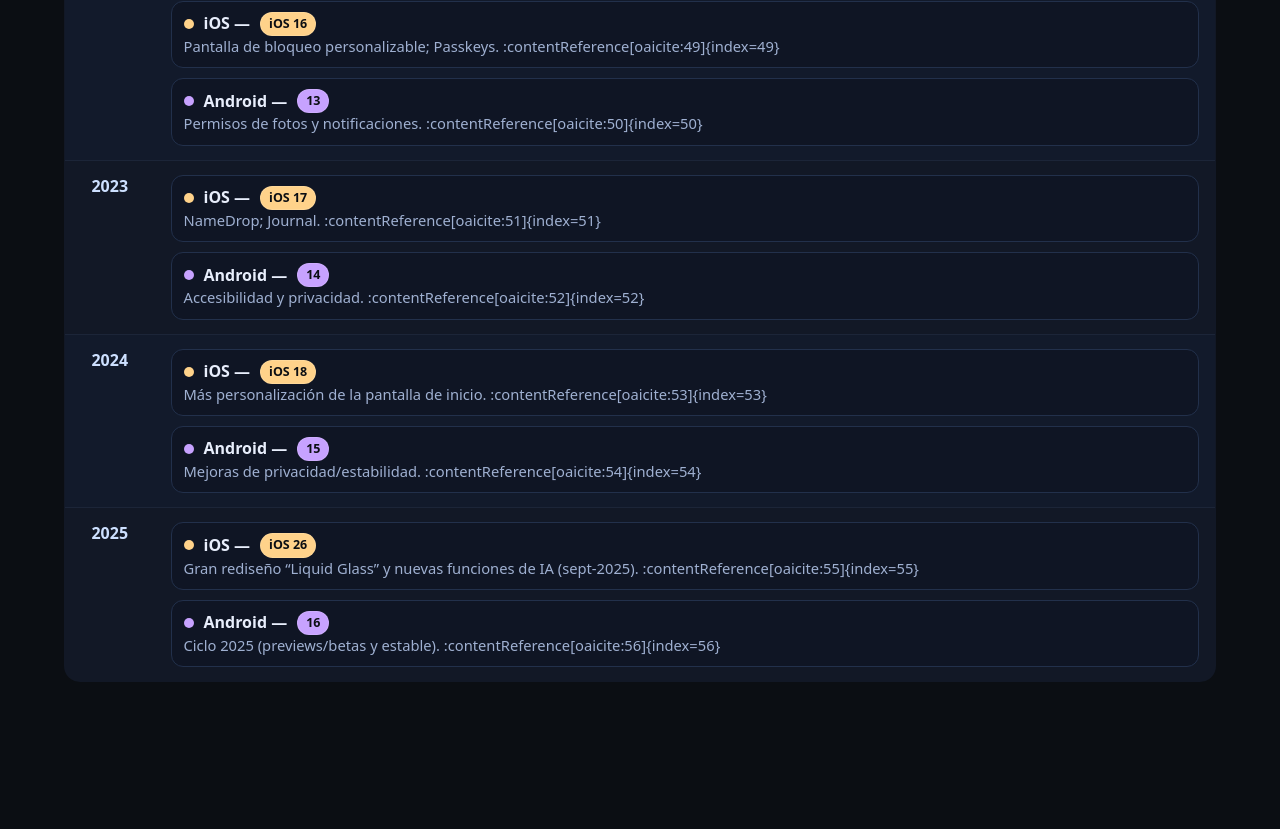
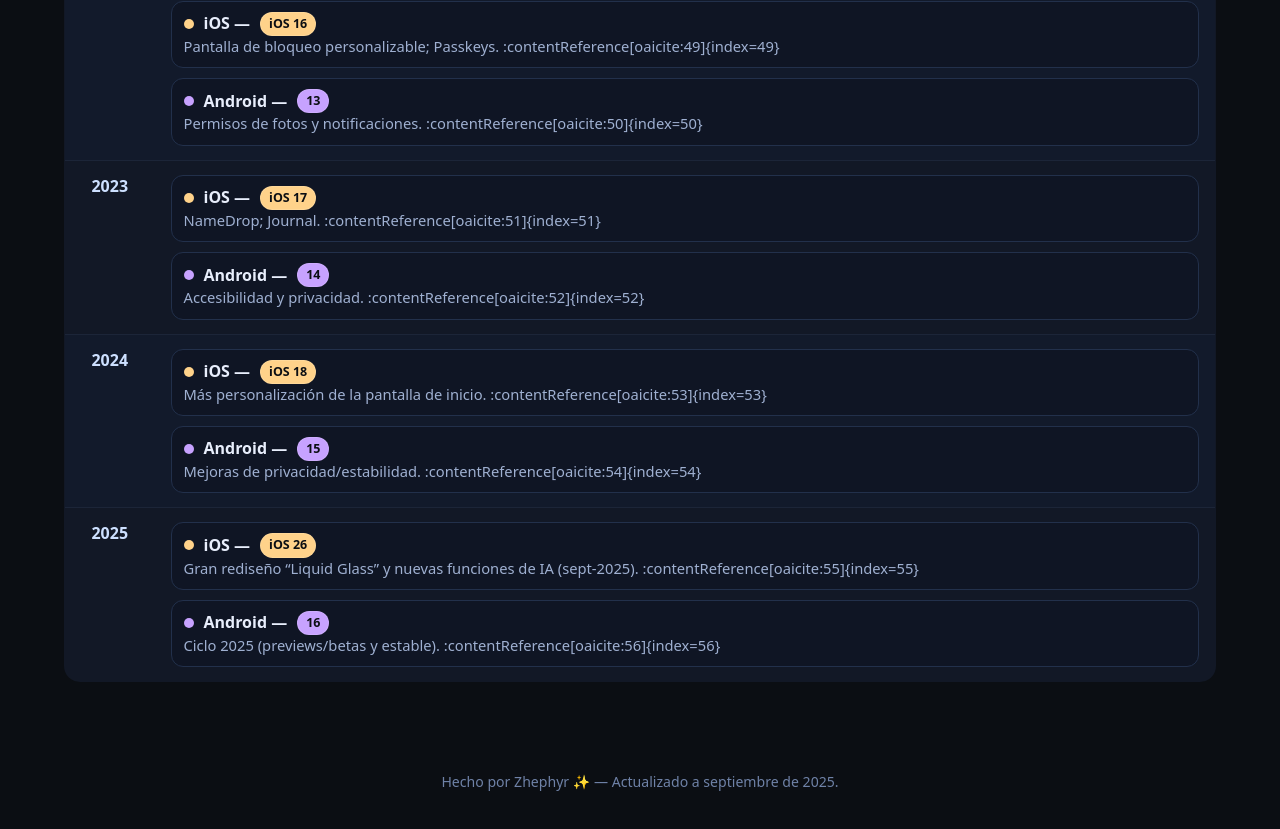
Before and after one commit to raulsalas703/Linea-de-Tiempo, a plain HTML site: page index.html in a window 1280 px wide. Shown: the part 4655-5484 px from the top of the page. Before the commit the page ends 5401 px from the top, so only its background shows below. Drawn offline with Linux system fonts and the light colour scheme.

Commit message:
Update index.html

```diff
--- a/index.html
+++ b/index.html
@@ -495,6 +495,9 @@
   </table>
 </div>
 
+<footer>
+  Hecho por Zhephyr ✨ — Actualizado a septiembre de 2025.
+</footer>
 
 <script>
   const $ = (s, c=document)=>c.querySelector(s);
```
